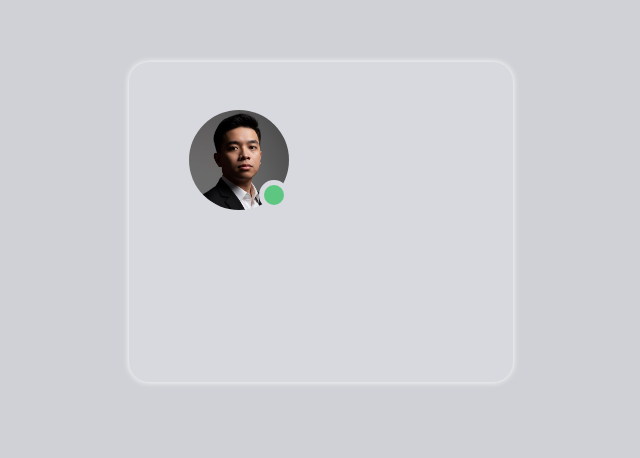
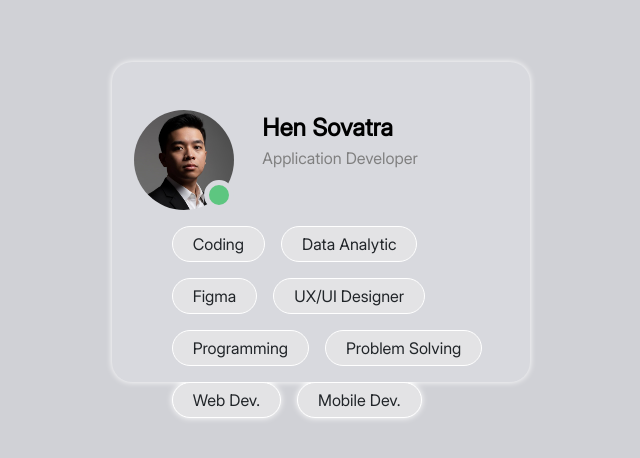
Before and after one commit to HenSovatra/SPF25, a plain HTML site: page index.html in a window 1280 px wide. Shown: the part 178-636 px from the top of the page, without its empty margins (319-959 px from the left). Drawn offline with nearby package versions, Linux system fonts and the light colour scheme.

Commit message:
wahgahaha

```diff
--- a/index.css
+++ b/index.css
@@ -1,3 +1,10 @@
+@font-face {
+  font-family: 'inter';
+  font-weight: normal;
+  font-style: normal;
+  src: url('Inter_Regular.ttf') format('truetype');
+}
+
 .container-fluid{
     background-color: #D0D1D6;
     display: flex;
@@ -6,12 +13,12 @@
     height: 100vh;
 }
 .center-container{
-    width: 30vw;
     height: 40vh;
     background-color: #D8D9DE;
     z-index: 10;
     border-radius: 20px;
     filter: drop-shadow(0px 0px 3px #FFFFFF);
+    transition: all 0.3s ;
 }
 #mypfp{
     width: 100px;
@@ -33,3 +40,25 @@
     right: 0;
     border: 5px solid #D8D9DE;
 }
+.fullname{
+    color: black;
+    font-family: 'inter', sans-serif;
+    font-size: 1.5rem;
+    font-weight: 600;
+}
+.role{
+    color: grey;
+    font-family: 'inter', sans-serif;
+    font-size: 1rem;
+}
+.name-container{
+    text-align: left;
+}
+.skill-items{
+    display: flex;
+    font-family: 'inter', sans-serif;
+    padding: 5px 20px;
+    background-color: #E3E3E5;
+    border-radius: 50px;
+    border: 0.5px solid #FFFFFF;
+}
--- a/index.html
+++ b/index.html
@@ -9,15 +9,32 @@
 </head>
 <body>
     <div class="container-fluid">
-        <div class="center-container">
+        <div class="center-container col-xl-4 col-lg-6 col-md-8 col-sm-10 col-12">
             <div class="row px-5 pt-5">
-                <div class="col-4 px-4">
+                <div class="ps-4 pe-0 col-xl-3 col-lg-3 col-md-4 col-4 d-flex justify-content-end align-items-center">
                     <div class="image-container">
                         <img id="mypfp" src="pfp.jpg"/>
                         <div class="active-dot"></div>
                     </div>
                 </div>
-
+                <div class="col-xl-9 col-lg-9 col-md-8 col-8 name-container">
+                    <div class="ps-3">
+                        <div class="fullname">Hen Sovatra</div>
+                        <div class="role">Application Developer</div>
+                    </div>
+                </div>
+            </div>
+            <div class="row px-5 pt-3">
+                <div class="ps-4 pe-0 col-12 d-flex gap-3 flex-wrap">
+                   <div class="skill-items">Coding</div>
+                   <div class="skill-items">Data Analytic</div>
+                   <div class="skill-items">Figma</div>
+                   <div class="skill-items">UX/UI Designer</div>
+                   <div class="skill-items">Programming</div>
+                   <div class="skill-items">Problem Solving</div>
+                   <div class="skill-items">Web Dev.</div>
+                   <div class="skill-items">Mobile Dev.</div>
+                </div>
             </div>
         </div>
     </div>
```
Also changed, not shown: Inter_Regular.ttf (added).
